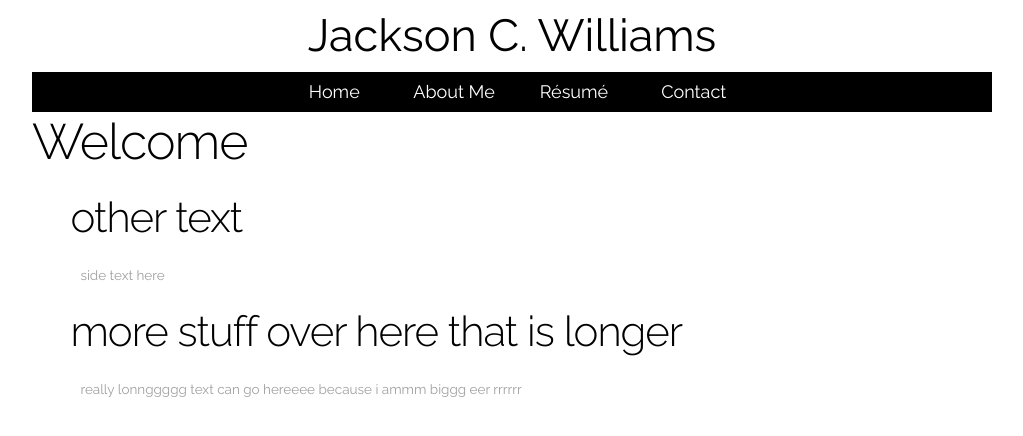
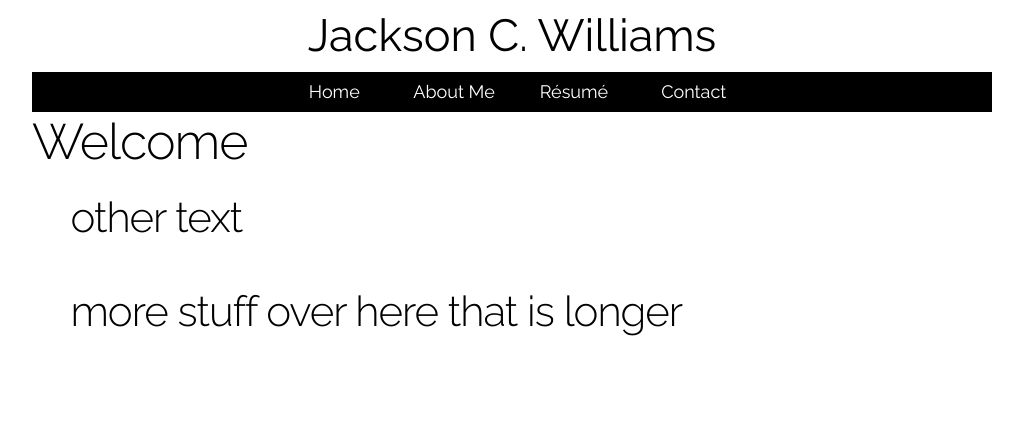
Before and after one commit to jacksoncwilliams/jackson-erin, a Jekyll site: the page built from simpleindex.html, in a window 1280 px wide. Shown: the top 436 px of the page, without its empty margins (128-1151 px from the left). Built offline with Jekyll 4.4.1, drawn with Linux system fonts in a browser that asks for light colours.

Commit message:
Update layout.css

```diff
--- a/css/layout.css
+++ b/css/layout.css
@@ -56,10 +56,10 @@ margin-top: 0px;
 
 
 #content p {
-color: #a0a0a0;
-margin: 10px;
-margin-top: 20px;
-margin-bottom: 20px;
+color: #ffffff;
+margin: 0px;
+margin-top: 0px;
+margin-bottom: 0px;
 font-size: 0.9em;
 line-spacing: 0.3em;
 }
```
